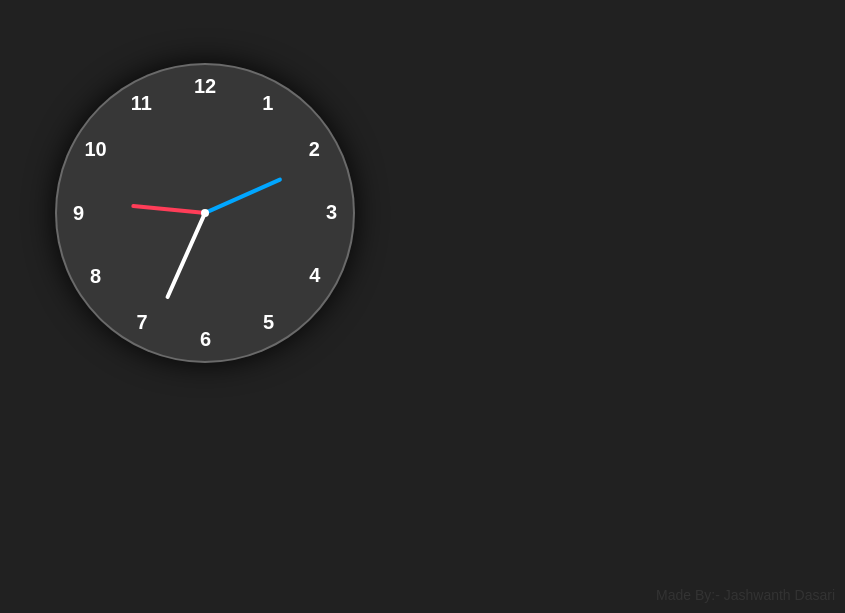
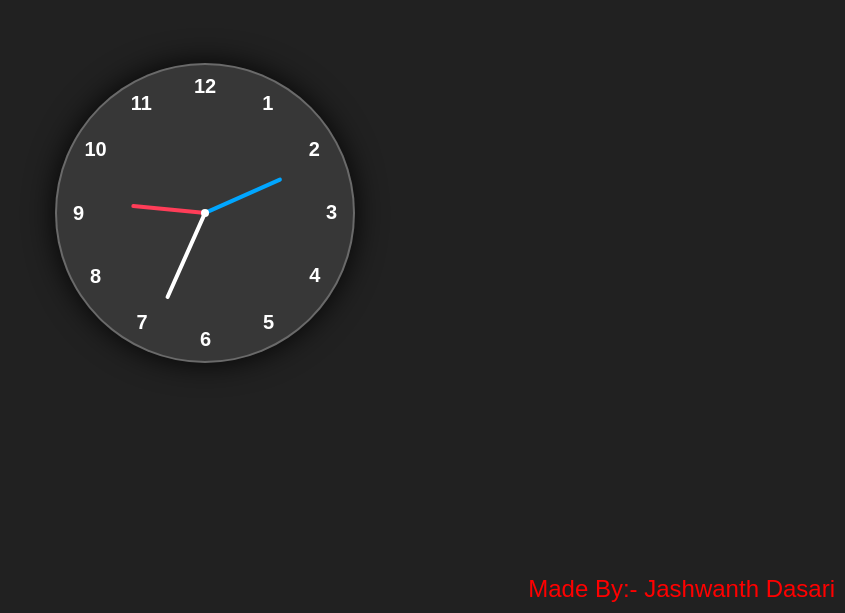
Before and after one commit to dasarijashwanth/Analog-Clock, a plain HTML site: page index.html in a window 1280 px wide. Shown: the part 187-800 px from the top of the page, without its empty margins (435-1280 px from the left). Drawn offline with Linux system fonts and the light colour scheme.

Commit message:
Update index.html

```diff
--- a/index.html
+++ b/index.html
@@ -13,8 +13,8 @@
         right: 0;
         margin: 10px;
         font-family: Arial, sans-serif;
-        font-size: 14px;
-        color: #333;
+        font-size: 24px;
+        color: red;
       }
     </style>
   </head>
```
